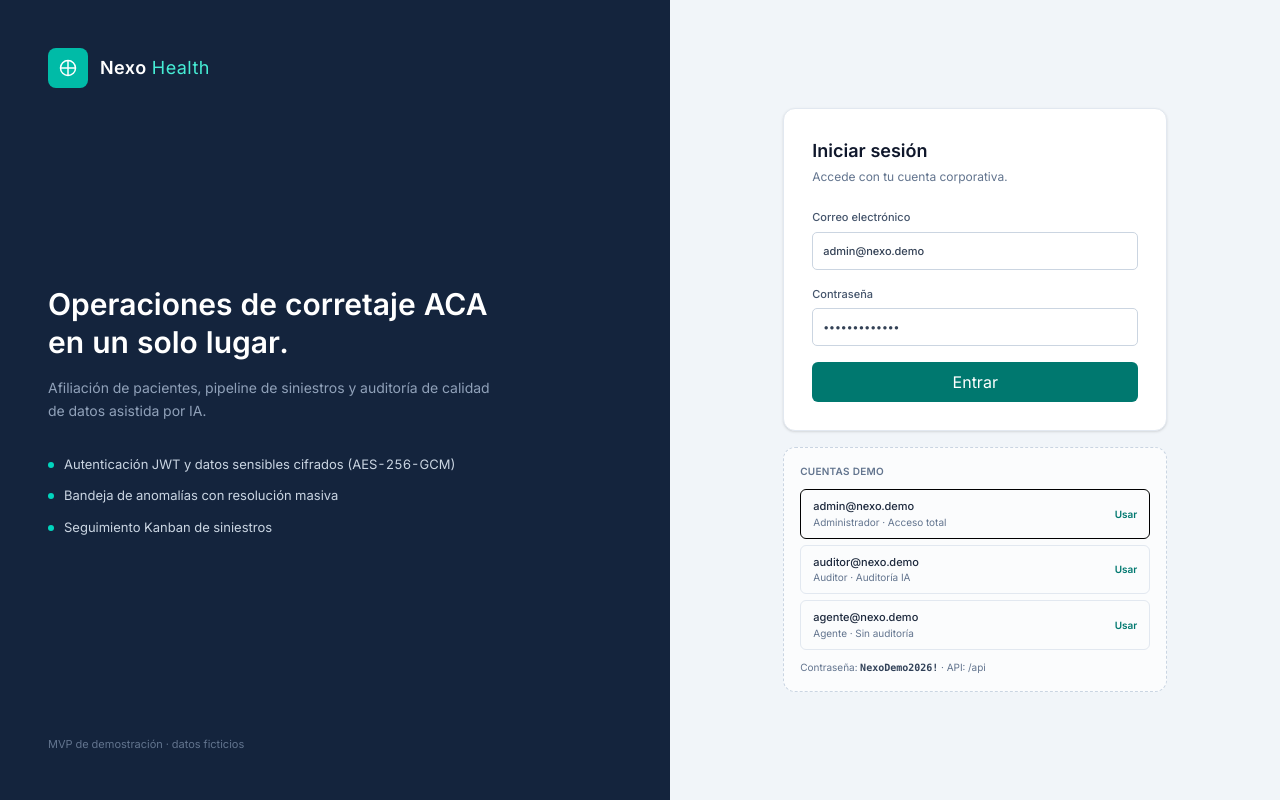
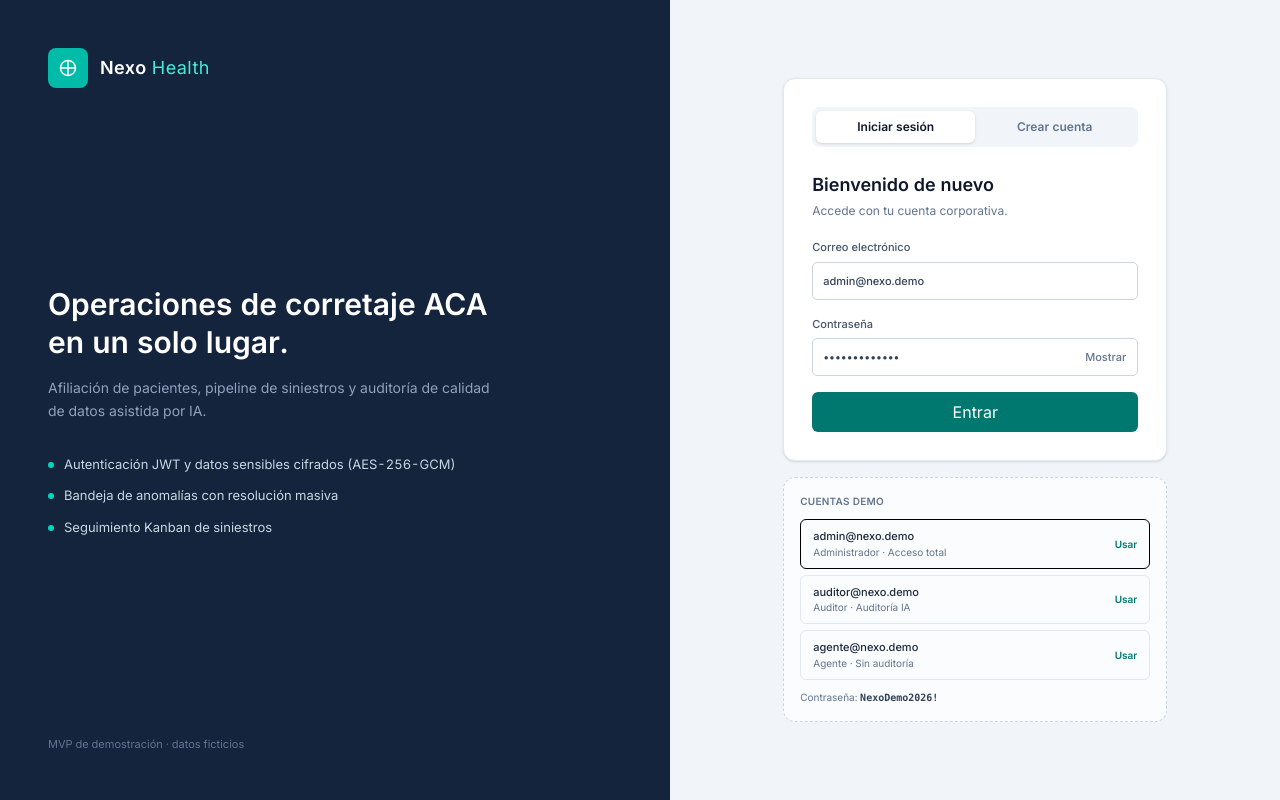
Before and after one commit to Andres8525/ERP_INSURANCE_fronted, an Angular app: page / in a window 1280 px wide. Built offline with nearby package versions, Linux system fonts and the light colour scheme.

Commit message:
feat(auth): pantalla con inicio de sesión y registro validado

```diff
--- a/src/app/features/auth/login-page.component.html
+++ b/src/app/features/auth/login-page.component.html
@@ -30,33 +30,122 @@
   <section class="flex items-center justify-center px-4 py-10">
     <div class="w-full max-w-sm">
       <div class="rounded-xl border border-slate-200 bg-white p-7 shadow-sm">
-        <h2 class="text-lg font-semibold text-slate-900">Iniciar sesión</h2>
-        <p class="mt-1 text-xs text-slate-500">Accede con tu cuenta corporativa.</p>
+        <div class="grid grid-cols-2 rounded-lg bg-slate-100 p-1 text-xs font-semibold" role="tablist" aria-label="Acceso">
+          <button
+            type="button"
+            role="tab"
+            class="h-8 rounded-md transition-colors"
+            [class.bg-white]="mode() === 'login'"
+            [class.text-slate-900]="mode() === 'login'"
+            [class.shadow-sm]="mode() === 'login'"
+            [class.text-slate-500]="mode() !== 'login'"
+            [attr.aria-selected]="mode() === 'login'"
+            (click)="setMode('login')"
+          >Iniciar sesión</button>
+          <button
+            type="button"
+            role="tab"
+            class="h-8 rounded-md transition-colors"
+            [class.bg-white]="mode() === 'register'"
+            [class.text-slate-900]="mode() === 'register'"
+            [class.shadow-sm]="mode() === 'register'"
+            [class.text-slate-500]="mode() !== 'register'"
+            [attr.aria-selected]="mode() === 'register'"
+            (click)="setMode('register')"
+          >Crear cuenta</button>
+        </div>
 
-        <form class="mt-6 space-y-4" (ngSubmit)="submit()">
+        <h2 class="mt-6 text-lg font-semibold text-slate-900">
+          {{ mode() === 'login' ? 'Bienvenido de nuevo' : 'Crea tu cuenta' }}
+        </h2>
+        <p class="mt-1 text-xs text-slate-500">
+          {{ mode() === 'login' ? 'Accede con tu cuenta corporativa.' : 'Las cuentas nuevas tienen rol de agente.' }}
+        </p>
+
+        <form class="mt-5 space-y-4" novalidate (ngSubmit)="submit()">
           <label class="block text-[11px] font-medium text-slate-600">
             Correo electrónico
-            <input class="form-input mt-1.5" type="email" name="email" autocomplete="username" required [(ngModel)]="email" />
+            <input
+              class="form-input mt-1.5"
+              type="email"
+              name="email"
+              autocomplete="username"
+              placeholder="nombre@empresa.com"
+              required
+              [ngModel]="email()"
+              (ngModelChange)="email.set($event)"
+            />
           </label>
+          @if (mode() === 'register' && email() && !emailValid()) {
+            <p class="-mt-2 text-[10px] text-rose-600">Formato de correo no válido.</p>
+          }
+
           <label class="block text-[11px] font-medium text-slate-600">
             Contraseña
-            <input class="form-input mt-1.5" type="password" name="password" autocomplete="current-password" required minlength="12" [(ngModel)]="password" />
+            <span class="relative mt-1.5 block">
+              <input
+                class="form-input pr-16"
+                [type]="showPassword() ? 'text' : 'password'"
+                name="password"
+                [attr.autocomplete]="mode() === 'login' ? 'current-password' : 'new-password'"
+                required
+                [ngModel]="password()"
+                (ngModelChange)="password.set($event)"
+              />
+              <button
+                type="button"
+                class="absolute inset-y-0 right-0 px-3 text-[10px] font-semibold text-slate-500 hover:text-slate-800"
+                [attr.aria-label]="showPassword() ? 'Ocultar contraseña' : 'Mostrar contraseña'"
+                (click)="showPassword.set(!showPassword())"
+              >{{ showPassword() ? 'Ocultar' : 'Mostrar' }}</button>
+            </span>
           </label>
+
+          @if (mode() === 'register') {
+            <p class="-mt-2 text-[10px]" [class.text-emerald-700]="passwordLongEnough()" [class.text-slate-500]="!passwordLongEnough()">
+              {{ passwordLongEnough() ? '✓' : '•' }} Mínimo {{ minLength }} caracteres ({{ password().length }}/{{ minLength }})
+            </p>
+            <label class="block text-[11px] font-medium text-slate-600">
+              Confirmar contraseña
+              <input
+                class="form-input mt-1.5"
+                [type]="showPassword() ? 'text' : 'password'"
+                name="confirmPassword"
+                autocomplete="new-password"
+                required
+                [ngModel]="confirmPassword()"
+                (ngModelChange)="confirmPassword.set($event)"
+              />
+            </label>
+            @if (confirmPassword() && !passwordsMatch()) {
+              <p class="-mt-2 text-[10px] text-rose-600">Las contraseñas no coinciden.</p>
+            }
+          }
 
           @if (error(); as message) {
             <p class="rounded-md border border-rose-200 bg-rose-50 px-3 py-2 text-[11px] text-rose-700" role="alert">{{ message }}</p>
+          }
+          @if (slow()) {
+            <p class="rounded-md border border-amber-200 bg-amber-50 px-3 py-2 text-[11px] text-amber-800" role="status">
+              El servidor se está iniciando (plan gratuito); la primera conexión puede tardar hasta un minuto.
+            </p>
           }
 
           <button
             type="submit"
             class="inline-flex h-10 w-full items-center justify-center rounded-md bg-teal-700 text-xs font-semibold text-white hover:bg-teal-800 disabled:opacity-60"
-            [disabled]="submitting()"
+            [disabled]="submitting() || !canSubmit()"
           >
-            {{ submitting() ? 'Validando…' : 'Entrar' }}
+            @if (submitting()) {
+              {{ mode() === 'login' ? 'Validando…' : 'Creando cuenta…' }}
+            } @else {
+              {{ mode() === 'login' ? 'Entrar' : 'Crear cuenta y entrar' }}
+            }
           </button>
         </form>
       </div>
 
+      @if (mode() === 'login') {
         <div class="mt-4 rounded-xl border border-dashed border-slate-300 bg-white/70 p-4">
           <p class="text-[10px] font-semibold uppercase tracking-wide text-slate-500">Cuentas demo</p>
           <div class="mt-2.5 grid gap-1.5">
@@ -64,8 +153,8 @@
               <button
                 type="button"
                 class="flex items-center justify-between rounded-md border px-3 py-2 text-left hover:border-teal-300"
-              [class.border-teal-400]="email === account.email"
-              [class.border-slate-200]="email !== account.email"
+                [class.border-teal-400]="email() === account.email"
+                [class.border-slate-200]="email() !== account.email"
                 (click)="useAccount(account)"
               >
                 <span>
@@ -76,8 +165,9 @@
               </button>
             }
           </div>
-        <p class="mt-2.5 text-[10px] text-slate-500">Contraseña: <code class="font-semibold text-slate-700">{{ demoPassword }}</code> · API: {{ apiUrl }}</p>
+          <p class="mt-2.5 text-[10px] text-slate-500">Contraseña: <code class="font-semibold text-slate-700">{{ demoPassword }}</code></p>
         </div>
+      }
     </div>
   </section>
 </div>
--- a/src/app/features/auth/login-page.component.ts
+++ b/src/app/features/auth/login-page.component.ts
@@ -1,8 +1,10 @@
-import { Component, inject, signal } from '@angular/core';
+import { HttpErrorResponse } from '@angular/common/http';
+import { Component, OnDestroy, computed, inject, signal } from '@angular/core';
 import { FormsModule } from '@angular/forms';
+import { Observable } from 'rxjs';
+import { TokenResponse } from '../../core/api/api.models';
 import { AuthService } from '../../core/auth/auth.service';
 import { apiErrorMessage } from '../../core/ui/format';
-import { environment } from '../../../environments/environment';
 
 interface DemoAccount {
   email: string;
@@ -10,44 +12,123 @@ interface DemoAccount {
   hint: string;
 }
 
+type Mode = 'login' | 'register';
+
+const EMAIL_PATTERN = /^[^\s@]+@[^\s@]+\.[^\s@]+$/;
+export const MIN_PASSWORD_LENGTH = 12;
+/** Tras este tiempo sin respuesta se avisa de que el servidor gratuito puede estar arrancando. */
+const SLOW_REQUEST_MS = 4000;
+
+/** Inicio de sesión y registro de cuentas (POST /api/auth/login y /api/auth/register). */
 @Component({
   selector: 'app-login-page',
   imports: [FormsModule],
   templateUrl: './login-page.component.html',
 })
-export class LoginPageComponent {
+export class LoginPageComponent implements OnDestroy {
   private readonly auth = inject(AuthService);
 
-  /** Usuarios creados por DemoDataSeeder (solo perfil demo del backend). */
+  /** Usuarios creados por DemoDataSeeder en el backend. */
   readonly demoAccounts: DemoAccount[] = [
     { email: 'admin@nexo.demo', role: 'Administrador', hint: 'Acceso total' },
     { email: 'auditor@nexo.demo', role: 'Auditor', hint: 'Auditoría IA' },
     { email: 'agente@nexo.demo', role: 'Agente', hint: 'Sin auditoría' },
   ];
   readonly demoPassword = 'NexoDemo2026!';
-  readonly apiUrl = environment.apiUrl;
+  readonly minLength = MIN_PASSWORD_LENGTH;
 
-  email = 'admin@nexo.demo';
-  password = this.demoPassword;
+  readonly mode = signal<Mode>('login');
   readonly submitting = signal(false);
+  readonly slow = signal(false);
   readonly error = signal<string | null>(null);
+  readonly showPassword = signal(false);
+
+  // Campos del formulario (señales para validar en vivo con detección de cambios zoneless).
+  readonly email = signal('admin@nexo.demo');
+  readonly password = signal(this.demoPassword);
+  readonly confirmPassword = signal('');
+
+  readonly emailValid = computed(() => EMAIL_PATTERN.test(this.email().trim()));
+  readonly passwordLongEnough = computed(() => this.password().length >= MIN_PASSWORD_LENGTH);
+  readonly passwordsMatch = computed(() => this.password() === this.confirmPassword());
+  readonly canSubmit = computed(() => {
+    if (!this.emailValid() || !this.password()) return false;
+    if (this.mode() === 'login') return true;
+    return this.passwordLongEnough() && this.passwordsMatch();
+  });
+
+  private slowTimer: ReturnType<typeof setTimeout> | undefined;
+
+  setMode(mode: Mode): void {
+    this.mode.set(mode);
+    this.error.set(null);
+    if (mode === 'register') {
+      this.email.set('');
+      this.password.set('');
+      this.confirmPassword.set('');
+    } else {
+      this.useAccount(this.demoAccounts[0]);
+    }
+  }
 
   useAccount(account: DemoAccount): void {
-    this.email = account.email;
-    this.password = this.demoPassword;
+    this.mode.set('login');
+    this.email.set(account.email);
+    this.password.set(this.demoPassword);
     this.error.set(null);
   }
 
   submit(): void {
     if (this.submitting()) return;
+    if (!this.canSubmit()) {
+      this.error.set(this.validationMessage());
+      return;
+    }
+    const credentials = { email: this.email().trim(), password: this.password() };
+    const request$: Observable<TokenResponse> =
+      this.mode() === 'login' ? this.auth.login(credentials) : this.auth.register(credentials);
+
     this.submitting.set(true);
     this.error.set(null);
-    this.auth.login({ email: this.email.trim(), password: this.password }).subscribe({
-      next: () => this.submitting.set(false),
+    this.slowTimer = setTimeout(() => this.slow.set(true), SLOW_REQUEST_MS);
+    request$.subscribe({
+      next: () => this.finish(),
       error: (err: unknown) => {
-        this.submitting.set(false);
-        this.error.set(apiErrorMessage(err));
+        this.finish();
+        this.error.set(this.describeError(err));
       },
     });
   }
+
+  ngOnDestroy(): void {
+    clearTimeout(this.slowTimer);
+  }
+
+  private finish(): void {
+    clearTimeout(this.slowTimer);
+    this.submitting.set(false);
+    this.slow.set(false);
+  }
+
+  private validationMessage(): string {
+    if (!this.emailValid()) return 'Ingresa un correo electrónico válido.';
+    if (!this.password()) return 'Ingresa tu contraseña.';
+    if (!this.passwordLongEnough()) return `La contraseña debe tener al menos ${MIN_PASSWORD_LENGTH} caracteres.`;
+    return 'Las contraseñas no coinciden.';
+  }
+
+  private describeError(err: unknown): string {
+    if (err instanceof HttpErrorResponse) {
+      if (this.mode() === 'login' && (err.status === 401 || err.status === 400)) {
+        return 'Correo o contraseña incorrectos.';
+      }
+      if (this.mode() === 'register' && err.status === 409) {
+        return 'Ya existe una cuenta con ese correo. Inicia sesión.';
+      }
+      if (this.mode() === 'register' && err.status === 403) {
+        return 'El registro de nuevas cuentas está deshabilitado.';
+      }
+    }
+    return apiErrorMessage(err);
+  }
 }
```
Lines whose indentation alone changed are shown as unchanged.
